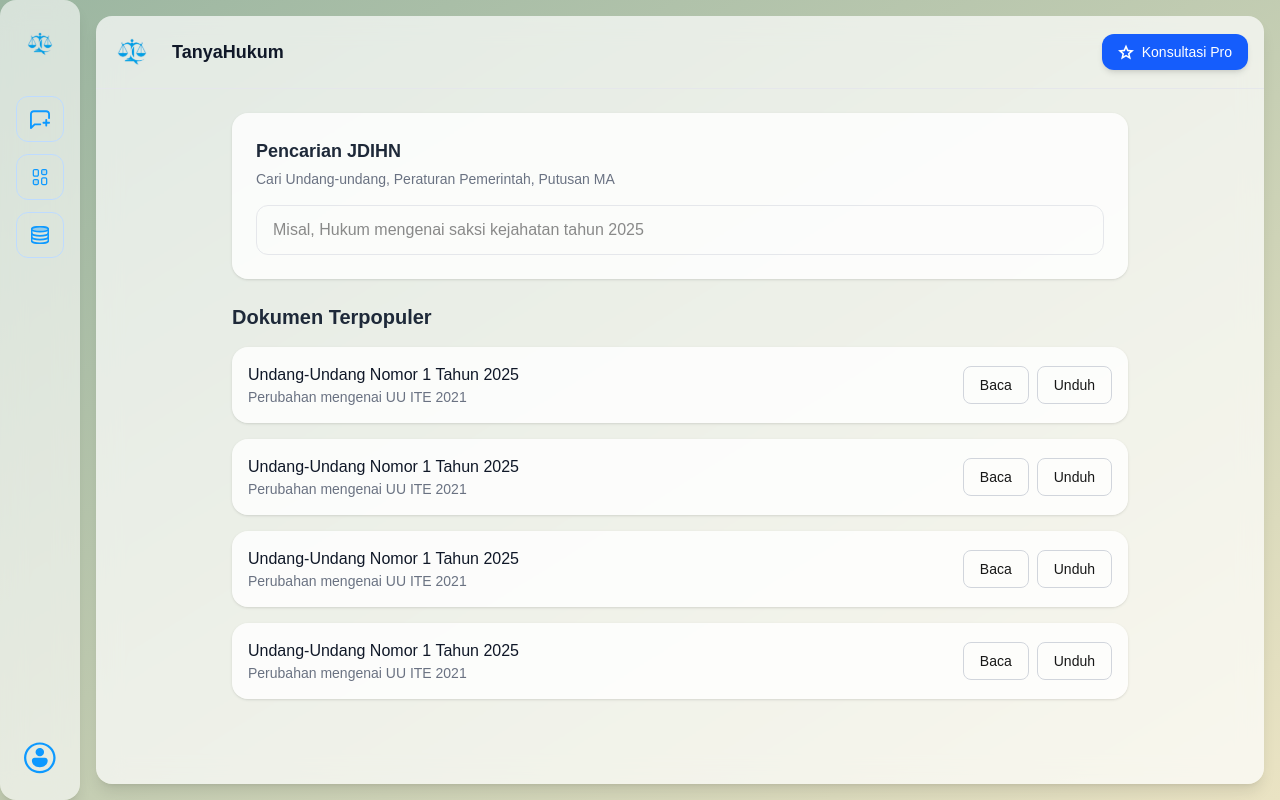
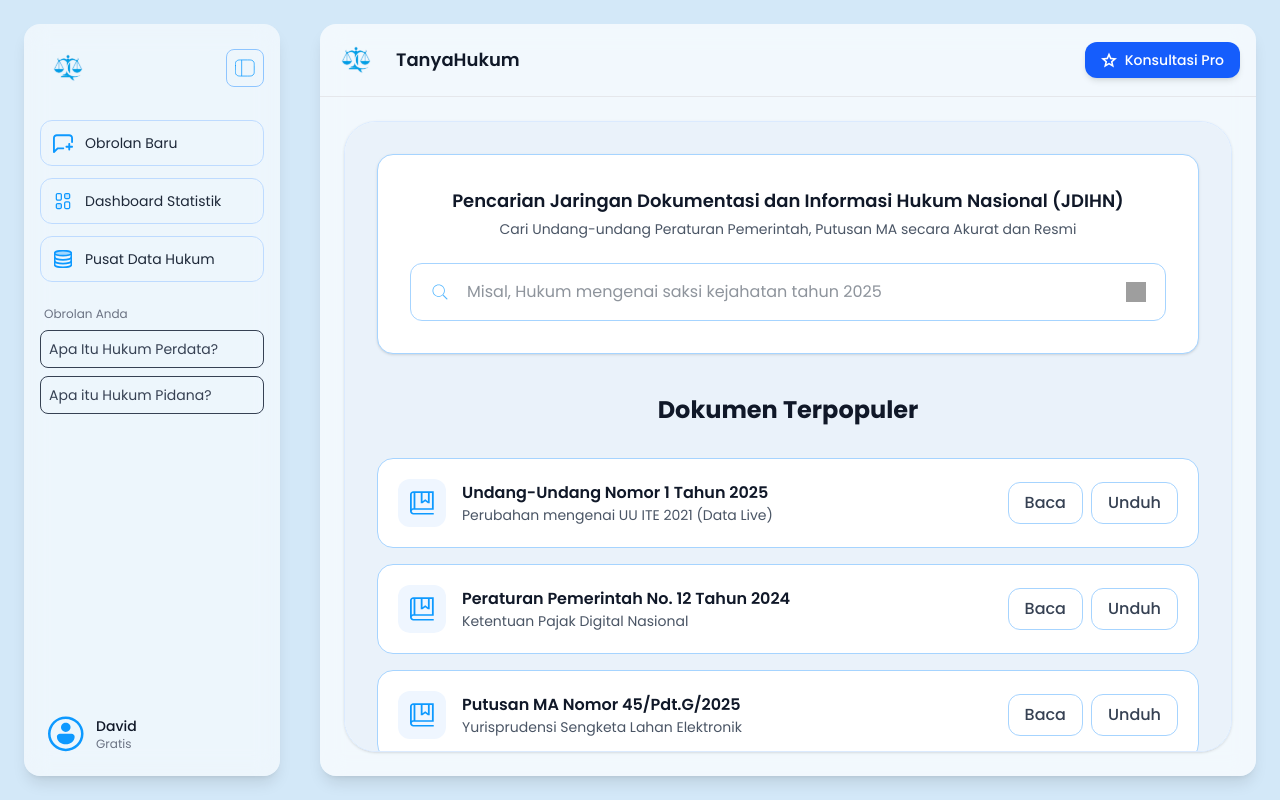
Before and after one commit to davidchristt/TanyaHukum, a Next.js app: page /pusat-data in a window 1280 px wide. Built offline with nearby package versions, Linux system fonts and the light colour scheme; grey boxes are pictures that could not be loaded.

Commit message:
sisa integrasi

```diff
--- a/app/(chat)/chatbot/page.js
+++ b/app/(chat)/chatbot/page.js
@@ -24,7 +24,7 @@
 
       {/* Modal Subscription */}
       {showSubscription && (
-        <div className="fixed inset-0 z-[9999] flex items-center justify-center bg-black/60 backdrop-blur-md p-4">
+        <div className="fixed inset-0 z-40 flex items-center justify-center bg-black/60 backdrop-blur-md p-4">
           <div className="relative max-h-[95vh] overflow-y-auto rounded-3xl shadow-2xl animate-in fade-in zoom-in duration-300">
 
             <button
--- a/app/(data)/pusat-data/page.js
+++ b/app/(data)/pusat-data/page.js
@@ -1,14 +1,57 @@
+"use client";
+
+import { useState } from "react";
 import Sidebar from "@/components/layout/Sidebar";
-import DataPage from "@/components/features/data/DataPage";
+import Header from "@/components/layout/Header";
+import DataList from "@/components/features/data/DataList";
+import SubscriptionList from "@/components/features/subscription/SubscriptionList";
 
-export default function Page() {
+export default function PusatDataPage() {
+  const [isOpen, setIsOpen] = useState(true);
+  const [showSubscription, setShowSubscription] = useState(false);
+
   return (
-    <div className="flex h-screen bg-gradient-to-br from-[#9BB6A1] to-[#EAE3C3]">
-      <Sidebar />
+    <div className="h-screen bg-[#D3E8F8] p-6 flex gap-4">
 
-      <div className="flex-1 p-4">
-        <DataPage />
+      {/* Sidebar */}
+      <div className={`transition-all duration-300 ${isOpen ? "w-[280px]" : "w-[80px]"}`}>
+        <Sidebar isOpen={isOpen} setIsOpen={setIsOpen} />
       </div>
+
+      {/* Main Content */}
+      <div className="flex-1">
+
+        <div className="h-full bg-white/70 backdrop-blur-md rounded-2xl shadow-lg flex flex-col">
+
+          {/* Header */}
+          <div className="border-b border-gray-200">
+            <Header onOpenSubscription={() => setShowSubscription(true)} />
+          </div>
+
+          {/* Body */}
+          <div className="flex-1 p-6 overflow-auto">
+            <DataList />
+          </div>
+
+        </div>
+      </div>
+
+      {/* Modal */}
+      {showSubscription && (
+        <div className="fixed inset-0 z-[9999] flex items-center justify-center bg-black/60 backdrop-blur-md p-4">
+          <div className="relative rounded-3xl shadow-2xl">
+
+            <button
+              onClick={() => setShowSubscription(false)}
+              className="absolute top-6 right-6 z-[10000] bg-white/80 p-2 rounded-full"
+            >
+              ✕
+            </button>
+
+            <SubscriptionList onComplete={() => setShowSubscription(false)} />
+          </div>
+        </div>
+      )}
     </div>
   );
 }
--- a/app/layout.js
+++ b/app/layout.js
@@ -11,12 +11,11 @@
   description: "AI Chatbot Hukum",
 };
 
-export default function RootLayout({ children, modal }) {
+export default function RootLayout({ children }) {
   return (
-    <html>
-      <body className="bg-[#eaf1fb]">
+    <html lang="en">
+      <body className={`${poppins.className} bg-[#eaf1fb]`}>
         {children}
-        {modal}
       </body>
     </html>
   );
--- /dev/null
+++ b/components/features/data/DataList.jsx
@@ -0,0 +1,136 @@
+"use client";
+
+import { useState, useEffect } from "react";
+
+export default function DataList() {
+  const [documents, setDocuments] = useState([]);
+  const [isLoading, setIsLoading] = useState(true);
+
+  useEffect(() => {
+    const fetchData = async () => {
+      try {
+        setIsLoading(true);
+
+        setTimeout(() => {
+          const mockFromDatabase = [
+            { title: "Undang-Undang Nomor 1 Tahun 2025", desc: "Perubahan mengenai UU ITE 2021 (Data Live)" },
+            { title: "Peraturan Pemerintah No. 12 Tahun 2024", desc: "Ketentuan Pajak Digital Nasional" },
+            { title: "Putusan MA Nomor 45/Pdt.G/2025", desc: "Yurisprudensi Sengketa Lahan Elektronik" },
+            { title: "Undang-Undang Nomor 5 Tahun 2024", desc: "Pelindungan Data Pribadi Versi Terbaru" },
+            { title: "Keputusan Menteri Hukum No. 102", desc: "Tata Cara Bantuan Hukum Gratis" },
+          ];
+
+          setDocuments(mockFromDatabase);
+          setIsLoading(false);
+        }, 1500);
+      } catch (error) {
+        console.error("Gagal mengambil data:", error);
+        setIsLoading(false);
+      }
+    };
+
+    fetchData();
+  }, []);
+
+  return (
+    <div className="h-full bg-[#EAF2FA] rounded-[32px] p-8 flex flex-col shadow-sm border border-blue-100 overflow-y-auto">
+
+      {/* Search Section */}
+      <div className="bg-white border border-[#A6D4FF] rounded-2xl p-8 mb-10 w-full max-w-4xl mx-auto shadow-sm">
+
+        <div className="text-center mb-6">
+          <p className="text-gray-900 font-semibold text-lg">
+            Pencarian Jaringan Dokumentasi dan Informasi Hukum Nasional (JDIHN)
+          </p>
+          <p className="text-gray-600 text-sm mt-1">
+            Cari Undang-undang Peraturan Pemerintah, Putusan MA secara Akurat dan Resmi
+          </p>
+        </div>
+
+        <div className="relative flex items-center">
+          <img
+            src="/icons/search.svg"
+            className="w-5 h-5 absolute left-5 opacity-70"
+            alt="search"
+          />
+          <input
+            type="text"
+            placeholder="Misal, Hukum mengenai saksi kejahatan tahun 2025"
+            className="w-full pl-14 pr-14 py-4 border border-[#A6D4FF] rounded-xl
+            focus:outline-none focus:ring-2 focus:ring-blue-300 text-gray-800"
+          />
+          <button className="absolute right-5 hover:scale-110 transition">
+            <img src="/icons/filter.svg" className="w-5 h-5" alt="filter" />
+          </button>
+        </div>
+      </div>
+
+      {/* List */}
+      <div className="w-full max-w-4xl mx-auto flex-1">
+
+        <h2 className="text-2xl font-bold text-gray-900 text-center mb-8">
+          Dokumen Terpopuler
+        </h2>
+
+        {isLoading ? (
+          <div className="flex flex-col items-center py-20 gap-4">
+            <div className="animate-spin rounded-full h-12 w-12 border-b-4 border-blue-500"></div>
+            <p className="text-blue-500 font-medium">Loading...</p>
+          </div>
+        ) : (
+          <div className="space-y-4">
+            {documents.map((item, i) => (
+              <div
+                key={i}
+                className="flex justify-between items-center p-5 bg-white
+                border border-[#A6D4FF] rounded-2xl
+                hover:shadow-md transition"
+              >
+
+                {/* Left */}
+                <div className="flex items-center gap-4">
+                  <div className="w-12 h-12 flex items-center justify-center bg-blue-50 rounded-xl">
+                    <img
+                      src="/icons/dokumenTerpopuler.svg"
+                      className="w-6 h-6"
+                      alt="doc"
+                    />
+                  </div>
+
+                  <div>
+                    <h3 className="text-gray-900 font-semibold">
+                      {item.title}
+                    </h3>
+                    <p className="text-sm text-gray-600">
+                      {item.desc}
+                    </p>
+                  </div>
+                </div>
+
+                {/* Right */}
+                <div className="flex gap-2">
+                  <button
+                    className="px-4 py-2 border border-[#A6D4FF] rounded-xl
+                    text-gray-700 font-medium
+                    hover:bg-blue-50 transition active:scale-95"
+                  >
+                    Baca
+                  </button>
+
+                  <button
+                    className="px-4 py-2 border border-[#A6D4FF] rounded-xl
+                    text-gray-700 font-medium
+                    hover:bg-blue-50 transition active:scale-95"
+                  >
+                    Unduh
+                  </button>
+                </div>
+
+              </div>
+            ))}
+          </div>
+        )}
+      </div>
+    </div>
+  );
+}
--- a/components/features/data/DataPage.jsx
+++ /dev/null
@@ -1,77 +0,0 @@
-"use client";
-
-import Header from "@/components/layout/Header";
-
-export default function DataPage() {
-  return (
-    <div className="h-full bg-white/70 backdrop-blur-md rounded-2xl shadow-lg flex flex-col">
-
-      {/* Header */}
-      <div className="border-b border-gray-200">
-        <Header />
-      </div>
-
-      {/* Content */}
-      <div className="flex-1 px-6 py-6 overflow-auto">
-
-        <div className="max-w-4xl mx-auto space-y-6">
-
-          {/* SEARCH */}
-          <div className="bg-white/80 rounded-2xl p-6 shadow">
-            <h2 className="text-lg font-semibold text-gray-800 mb-1">
-              Pencarian JDIHN
-            </h2>
-
-            <p className="text-sm text-gray-500 mb-4">
-              Cari Undang-undang, Peraturan Pemerintah, Putusan MA
-            </p>
-
-            <input
-              type="text"
-              placeholder="Misal, Hukum mengenai saksi kejahatan tahun 2025"
-              className="w-full border border-gray-200 rounded-xl px-4 py-3 outline-none
-              focus:ring-2 focus:ring-blue-400"
-            />
-          </div>
-
-          {/* LIST */}
-          <div>
-            <h3 className="text-xl font-semibold text-gray-800 mb-4">
-              Dokumen Terpopuler
-            </h3>
-
-            <div className="space-y-4">
-              {[1, 2, 3, 4].map((item) => (
-                <div
-                  key={item}
-                  className="bg-white/80 rounded-2xl p-4 shadow flex justify-between items-center"
-                >
-                  <div>
-                    <p className="font-medium text-gray-900">
-                      Undang-Undang Nomor 1 Tahun 2025
-                    </p>
-                    <p className="text-sm text-gray-500">
-                      Perubahan mengenai UU ITE 2021
-                    </p>
-                  </div>
-
-                  <div className="flex gap-2">
-                    <button className="px-4 py-2 border border-gray-300 rounded-lg text-sm">
-                      Baca
-                    </button>
-                    <button className="px-4 py-2 border border-gray-300 rounded-lg text-sm">
-                      Unduh
-                    </button>
-                  </div>
-                </div>
-              ))}
-            </div>
-
-          </div>
-
-        </div>
-
-      </div>
-    </div>
-  );
-}
--- a/components/features/layout/Sidebar.jsx
+++ b/components/features/layout/Sidebar.jsx
@@ -1,8 +1,14 @@
 "use client";
-import { useRouter } from "next/navigation";
+
+import { usePathname } from "next/navigation";
 
 export default function Sidebar({ isOpen, setIsOpen }) {
-  const router = useRouter();
+  const pathname = usePathname();
+
+  const go = (path) => {
+    console.log("GO:", path);
+    window.location.href = path;
+  };
 
   return (
     <div
@@ -13,61 +19,49 @@
       {/* TOP */}
       <div className="w-full">
 
-        {/* ===== HEADER ===== */}
+        {/* HEADER */}
         {isOpen ? (
           <div className="flex items-center justify-between mb-6">
-            <img src="/icons/logo.svg" className="w-14 h-14" alt="Logo" />
+            <img src="/icons/logo.svg" className="w-14 h-14" />
             <button
               onClick={() => setIsOpen(false)}
-              className="p-2 rounded-lg border border-blue-300 hover:bg-blue-50 transition"
+              className="p-2 rounded-lg border border-blue-300 hover:bg-blue-100"
             >
-              <img src="/icons/sidebar.svg" className="w-5 h-5" alt="Collapse" />
+              ☰
             </button>
           </div>
         ) : (
           <div className="flex justify-center mb-6">
-            <div className="relative group/logo">
-              <img src="/icons/logo.svg" className="w-14 h-14" alt="Logo" />
-              <button
-                onClick={() => setIsOpen(true)}
-                className="absolute inset-0 flex items-center justify-center
-                opacity-0 group-hover/logo:opacity-100 transition z-50
-                rounded-lg bg-white/90 border border-blue-300"
-              >
-                <img src="/icons/sidebar.svg" className="w-5 h-5" alt="Expand" />
-              </button>
-              <span className="absolute left-12 top-1/2 -translate-y-1/2
-              opacity-0 group-hover/logo:opacity-100 transition z-50
-              bg-gray-900 text-white text-xs px-2 py-1 rounded-md whitespace-nowrap">
-                Open sidebar
-              </span>
-            </div>
+            <button onClick={() => setIsOpen(true)}>
+              <img src="/icons/logo.svg" className="w-14 h-14" />
+            </button>
           </div>
         )}
 
-        {/* ===== MENU ===== */}
+        {/* MENU */}
         <div className="space-y-3">
+
           <MenuItem
-            icon="/icons/newChat.svg"
             label="Obrolan Baru"
-            isOpen={isOpen}
-            onClick={() => router.push('/chatbot')}
+            active={pathname === "/chatbot"}
+            onClick={() => go("/chatbot")}
           />
+
           <MenuItem
-            icon="/icons/dashboardStatistik.svg"
             label="Dashboard Statistik"
-            isOpen={isOpen}
-            onClick={() => router.push('/statistik')}
+            active={pathname === "/dashboard"}
+            onClick={() => go("/dashboard")}
           />
+
           <MenuItem
-            icon="/icons/pusatDataSidebar.svg"
             label="Pusat Data Hukum"
-            isOpen={isOpen}
-            onClick={() => router.push('/pusat-data')}
+            active={pathname === "/pusat-data"}
+            onClick={() => go("/pusat-data")}
           />
+
         </div>
 
-        {/* ===== CHAT LIST ===== */}
+        {/* CHAT LIST */}
         {isOpen && (
           <>
             <p className="text-xs text-gray-500 mt-6 mb-2 px-1">
@@ -81,9 +75,14 @@
         )}
       </div>
 
-      {/* ===== PROFILE ===== */}
-      <div className={`flex items-center ${isOpen ? "gap-3 px-2" : "justify-center"}`}>
-        <img src="/icons/profile.svg" className="w-9 h-9" alt="Profile" />
+      {/* PROFILE */}
+      <div
+        onClick={() => go("/profile")}
+        className={`flex items-center cursor-pointer ${
+          isOpen ? "gap-3 px-2" : "justify-center"
+        }`}
+      >
+        <img src="/icons/profile.svg" className="w-9 h-9" />
         {isOpen && (
           <div>
             <p className="text-sm font-medium text-gray-900">David</p>
@@ -95,35 +94,28 @@
   );
 }
 
-/* ===== MENU ITEM COMPONENT ===== */
-function MenuItem({ icon, label, isOpen, onClick }) {
+/* MENU ITEM */
+function MenuItem({ label, onClick, active }) {
   return (
-    <div className="relative group/item">
-      <button
-        onClick={onClick}
-        className={`w-full flex items-center ${
-          isOpen ? "justify-start px-3" : "justify-center"
-        } gap-3 py-3 border border-blue-200 rounded-xl hover:bg-blue-50 transition`}
-      >
-        <img src={icon} className="w-5 h-5" alt={label} />
-        {isOpen && <span className="text-gray-800 text-sm">{label}</span>}
-      </button>
+    <button
+      onClick={onClick}
+      className={`w-full py-3 rounded-xl border transition text-left px-3
 
-      {!isOpen && (
-        <span className="absolute left-14 top-1/2 -translate-y-1/2
-        opacity-0 group-hover/item:opacity-100 transition z-50
-        bg-gray-900 text-white text-xs px-2 py-1 rounded-md whitespace-nowrap">
-          {label}
-        </span>
-      )}
-    </div>
+      ${
+        active
+          ? "bg-blue-500 text-white border-blue-500"
+          : "border-blue-200 hover:bg-blue-200 text-gray-800"
+      }`}
+    >
+      {label}
+    </button>
   );
 }
 
-/* ===== CHAT ITEM COMPONENT ===== */
+/* CHAT ITEM */
 function ChatItem({ text }) {
   return (
-    <div className="p-2 border rounded-lg text-sm text-gray-700 hover:bg-gray-50 cursor-pointer transition">
+    <div className="p-2 border rounded-lg text-sm text-gray-700 hover:bg-gray-100 cursor-pointer">
       {text}
     </div>
   );
--- a/components/features/profile/ProfileForm.jsx
+++ b/components/features/profile/ProfileForm.jsx
@@ -71,7 +71,6 @@
       <button className="w-full py-3 bg-blue-400 text-white rounded-lg shadow">
         Simpan
       </button>
-
     </div>
   );
 }
```
